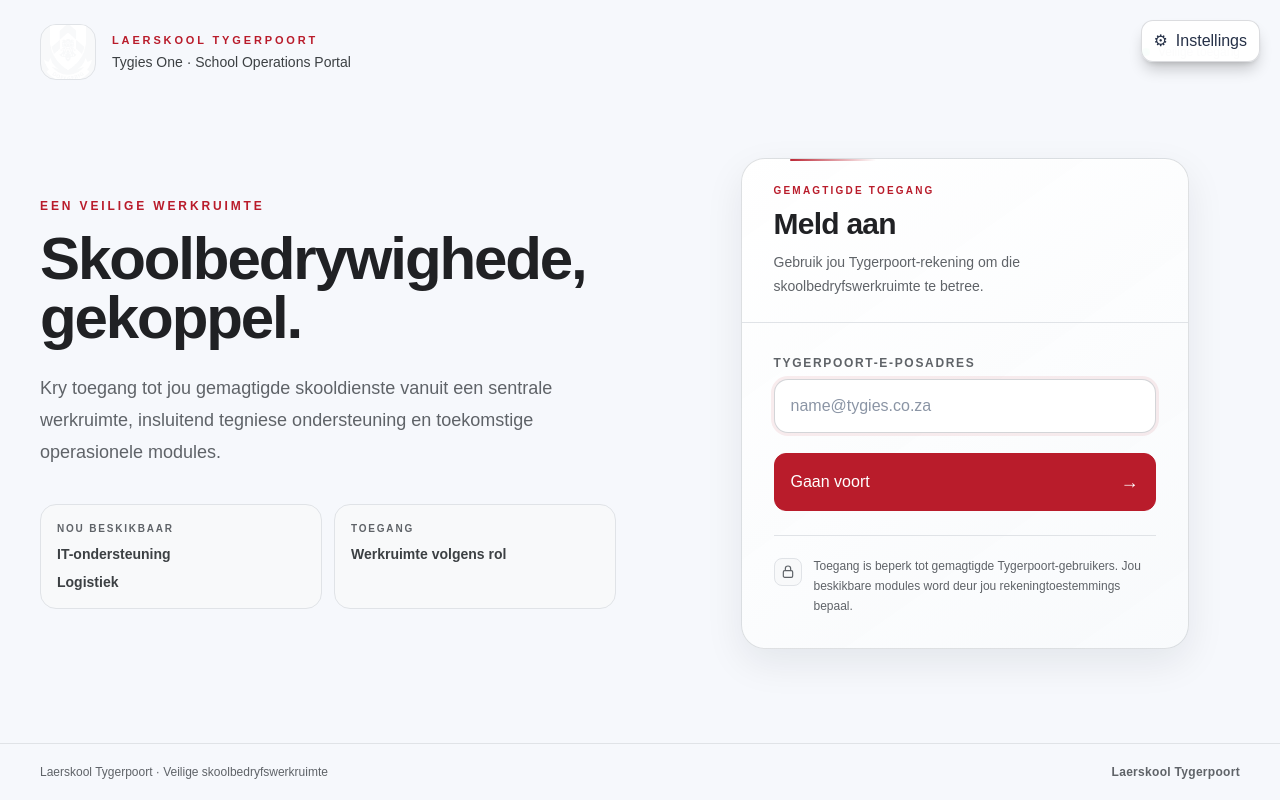
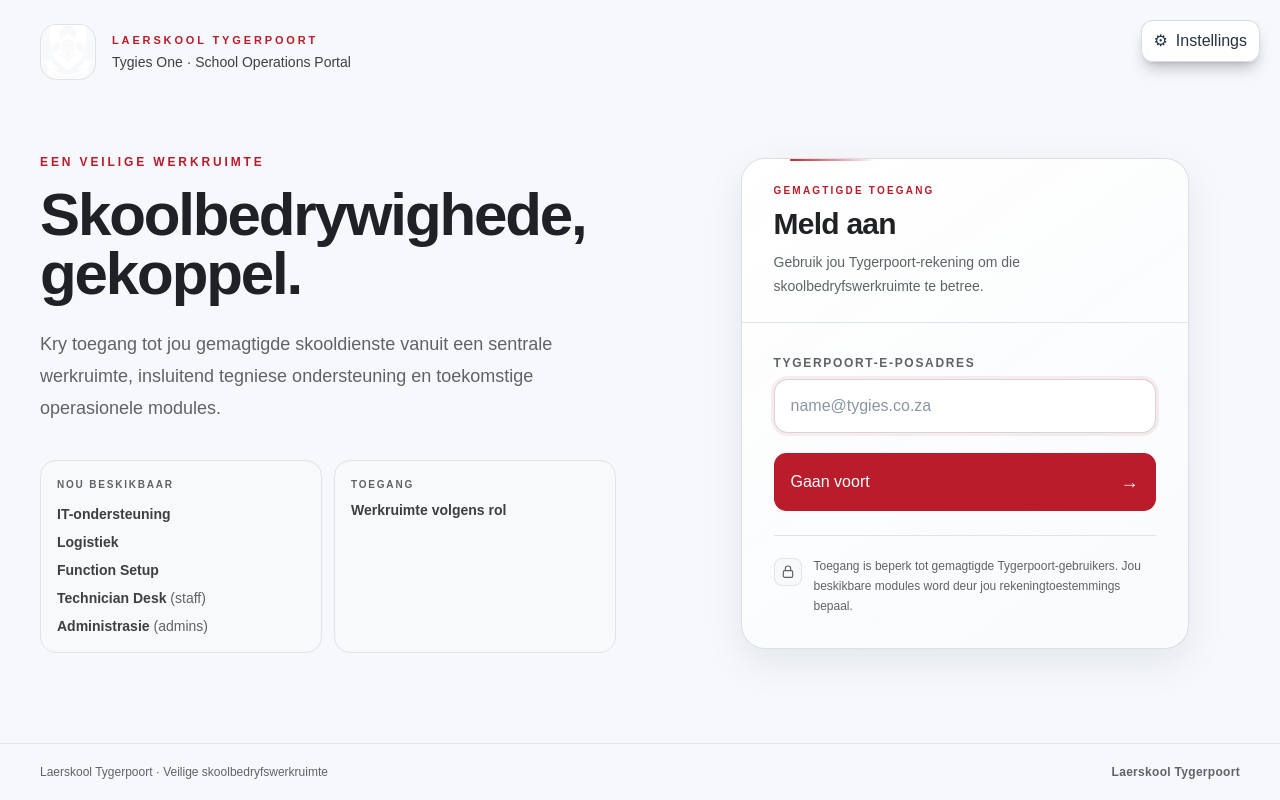
Before and after one commit to wbreytenbach-ops/nkrn-platform, a Next.js app in the folder web/: page /login in a window 1280 px wide. Built offline with nearby package versions, Linux system fonts and the light colour scheme; no server answers.

Commit message:
List active Tygies One modules on sign-in page

```diff
--- a/web/src/app/login/page.tsx
+++ b/web/src/app/login/page.tsx
@@ -242,12 +242,13 @@ export default function LoginPage() {
                                     Available now
                                 </p>
 
-                                <p className="mt-2 text-sm font-semibold text-zinc-200">
-                                    IT Desk
-                                </p>
-                                <p className="mt-2 text-sm font-semibold text-zinc-200">
-                                    Logistics
-                                </p>
+                                <ul className="mt-3 space-y-2 text-sm font-semibold text-zinc-200">
+                                    <li>IT Desk</li>
+                                    <li>Logistics</li>
+                                    <li>Function Setup</li>
+                                    <li>Technician Desk <span className="font-normal text-zinc-500">(staff)</span></li>
+                                    <li>Administration <span className="font-normal text-zinc-500">(admins)</span></li>
+                                </ul>
                             </div>
 
                             <div className="rounded-2xl border border-white/8 bg-white/3.5 p-4 backdrop-blur-xl">
```
